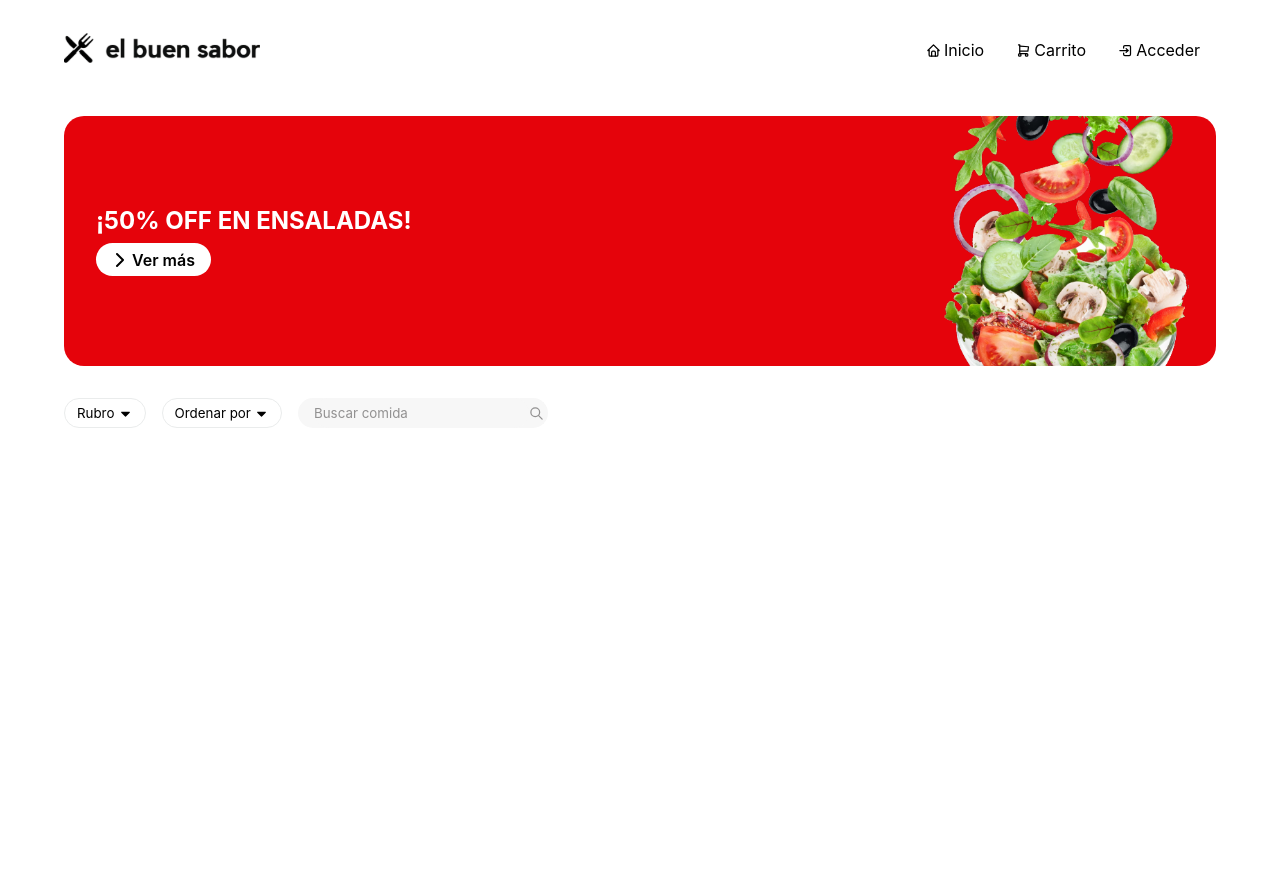
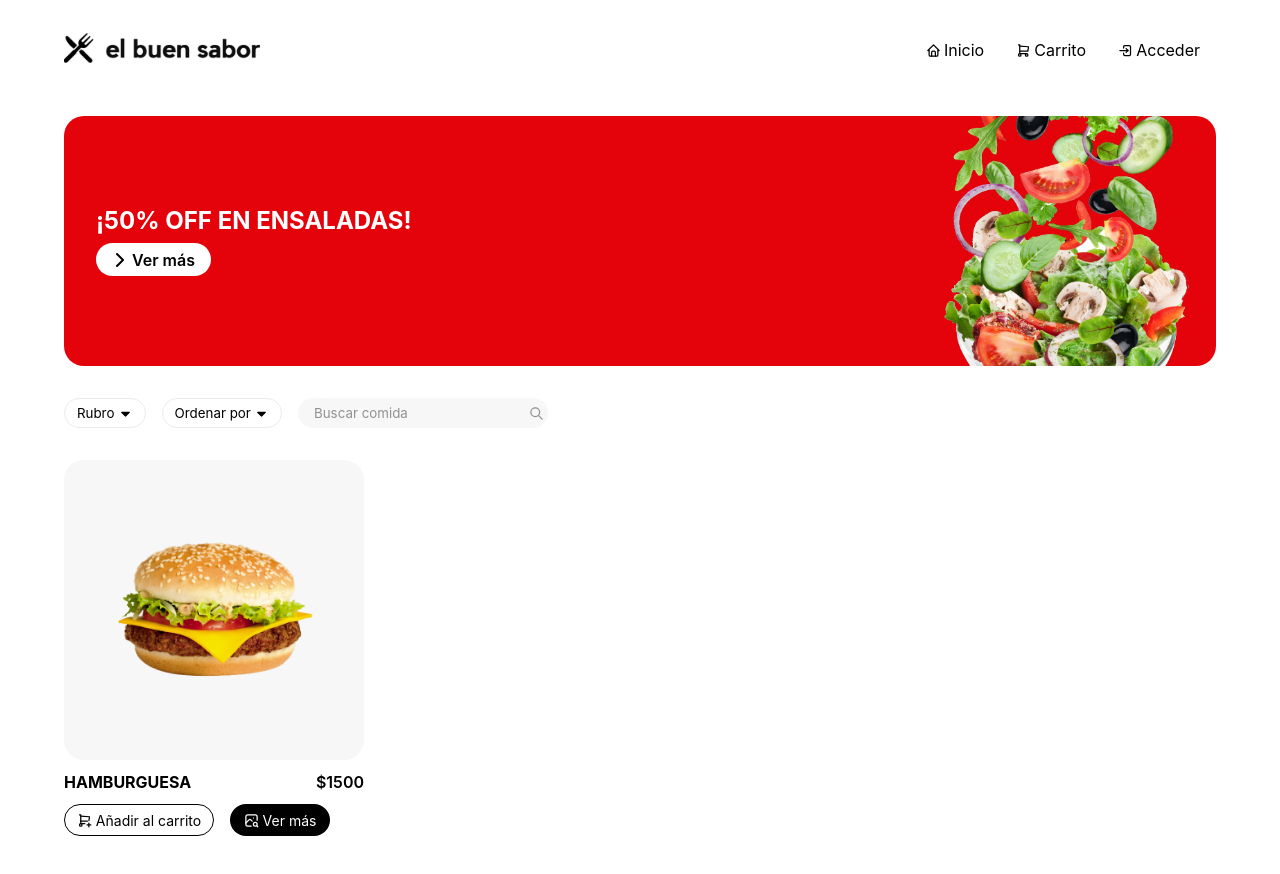
Before and after one commit to theit0/elbuensabor_front, a React (Vite) app: page / in a window 1280 px wide. Shown: the top 874 px of the page. Built offline with nearby package versions, Linux system fonts and the light colour scheme; a web font is replaced by a local one.

Commit message:
card de producto hecha

```diff
--- a/src/pages/Index.jsx
+++ b/src/pages/Index.jsx
@@ -3,7 +3,8 @@ import '../styles/Index.css'
 import Banner from '../components/Banner'
 import InputBuscar from '../components/InputBuscar'
 import ListaFiltro from '../components/ListaFiltro'
-
+import { Link } from 'react-router-dom'
+import hamburguesa from '../assets/hamburguesa.png'
 
 const Index = () => {
 
@@ -13,7 +14,6 @@ const Index = () => {
       <main>
           <Banner/>
           <section className='barra-filtros'>
-
                 <ListaFiltro nombreFiltro="Rubro">
                     <span>Rubro1</span>
                     <span>Rubro2</span>
@@ -24,8 +24,43 @@ const Index = () => {
                     <span>PrecioMasAlto</span>
                     <span>ProductoConPromoción</span>
                 </ListaFiltro>
+                <InputBuscar/>
+          </section>
 
-                <InputBuscar/>
+          <section className='productos'>
+                <article className='producto'>
+                    <div className='producto-imagen-container'>
+                        <img src={hamburguesa}/>
+                    </div>
+                    <div className='producto-nombre'>
+                        <h4>HAMBURGUESA</h4>
+                        <span>$1500</span>
+                    </div>
+                    <div className='producto-botones'>
+                        <button>
+                            <svg xmlns="http://www.w3.org/2000/svg" class="icon icon-tabler icon-tabler-shopping-cart-plus" width="15" height="15" viewBox="0 0 24 24" stroke-width="2" stroke="currentColor" fill="none" stroke-linecap="round" stroke-linejoin="round">
+                                <path stroke="none" d="M0 0h24v24H0z" fill="none"></path>
+                                <path d="M4 19a2 2 0 1 0 4 0a2 2 0 0 0 -4 0"></path>
+                                <path d="M12.5 17h-6.5v-14h-2"></path>
+                                <path d="M6 5l14 1l-.86 6.017m-2.64 .983h-10.5"></path>
+                                <path d="M16 19h6"></path>
+                                <path d="M19 16v6"></path>
+                            </svg>
+                            Añadir al carrito
+                        </button>
+                        <Link to='/'>
+                            <svg xmlns="http://www.w3.org/2000/svg" class="icon icon-tabler icon-tabler-photo-search" width="15" height="15" viewBox="0 0 24 24" stroke-width="2" stroke="currentColor" fill="none" stroke-linecap="round" stroke-linejoin="round">
+                                <path stroke="none" d="M0 0h24v24H0z" fill="none"></path>
+                                <path d="M15 8h.01"></path>
+                                <path d="M11.5 21h-5.5a3 3 0 0 1 -3 -3v-12a3 3 0 0 1 3 -3h12a3 3 0 0 1 3 3v5.5"></path>
+                                <path d="M18 18m-3 0a3 3 0 1 0 6 0a3 3 0 1 0 -6 0"></path>
+                                <path d="M20.2 20.2l1.8 1.8"></path>
+                                <path d="M3 16l5 -5c.928 -.893 2.072 -.893 3 0l2 2"></path>
+                            </svg>
+                            Ver más
+                        </Link>
+                    </div>
+                </article>
           </section>
 
       </main>
--- a/src/styles/Index.css
+++ b/src/styles/Index.css
@@ -100,3 +100,66 @@ main {
         padding: 1rem 2rem;
     }
 }
+
+
+.producto {
+    width: 300px;
+    height: 300px;
+    display: grid;
+    grid-template-columns: repeat(2,1fr);
+    gap: .75rem;
+}
+
+.producto-imagen-container{
+    grid-column: 1/3;
+    width: 300px;
+    height: 300px;
+    background-color: #F7F7F7;
+    display: grid;
+    place-content: center;
+    border-radius: 20px;
+}
+
+.producto-imagen-container img{
+    width: 200px;
+}
+
+.producto-nombre{
+    grid-column: span 2;
+    display: flex;
+    justify-content: space-between;
+    font-weight: 600;
+}
+
+.producto-botones{
+    grid-column: span 2;
+    display: flex;
+    gap: 1rem;
+}
+
+.producto-botones button{
+    width: 150px;
+    height: 32px;
+    font-size: 14px;
+    display: flex;
+    align-items: center;
+    gap: .25rem;
+    border: 1px solid black;
+    border-radius: 20px;
+    background-color: white;
+    justify-content: center;
+}
+
+.producto-botones a{
+    width: 100px;
+    height: 32px;
+    text-decoration: none;
+    color: white;
+    font-size: 14px;
+    display: flex;
+    align-items: center;
+    justify-content: center;
+    border-radius: 20px;
+    background-color: black;
+    gap: .25rem;
+}
```
Also changed, not shown: src/assets/hamburguesa.png (added).
